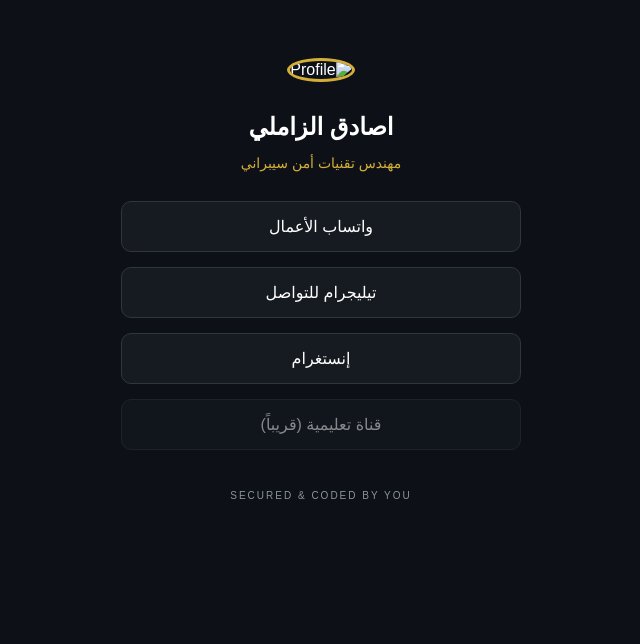
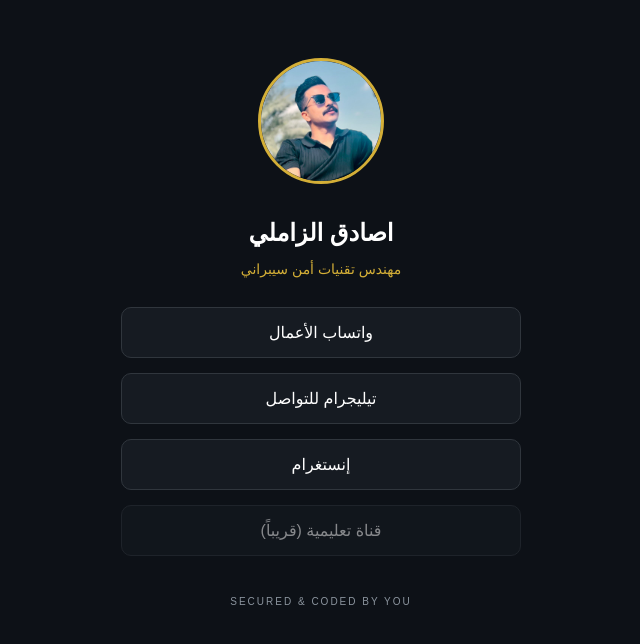
Before and after one commit to hakaitzman-star/sadiq.alzamly, a plain HTML site: page index.html in a window 1280 px wide. Shown: the whole page, without its empty margins (319-959 px from the left). Drawn offline with Linux system fonts and the light colour scheme.

Commit message:
add photo

```diff
--- a/index.html
+++ b/index.html
@@ -10,7 +10,7 @@
     <div class="container">
         <!-- الصورة الشخصية -->
         <div class="profile-pic">
-            <img src="your-photo.jpg" alt="Profile">
+            <img src="sadiq.jpg" alt="Profile">
         </div>
 
         <!-- الاسم والمعلومات -->
```
Also changed, not shown: sadiq.jpg (added).
